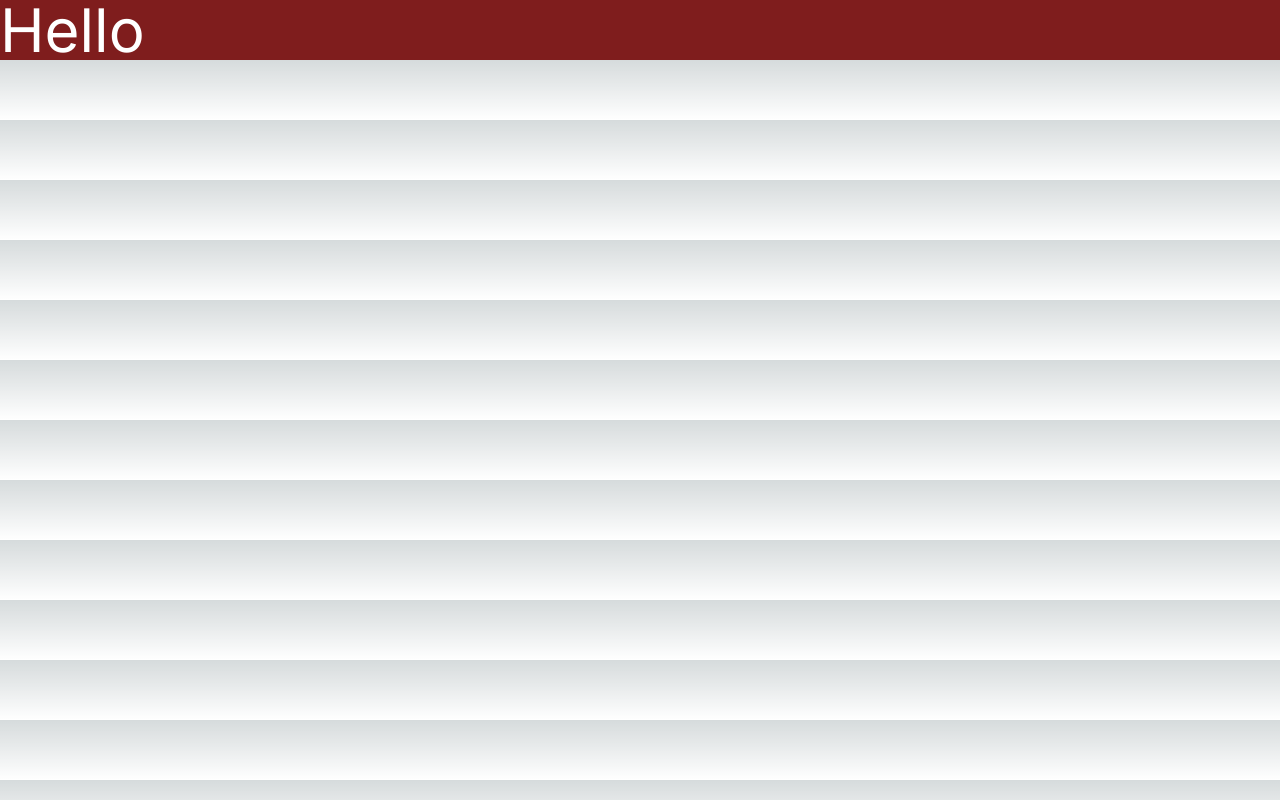
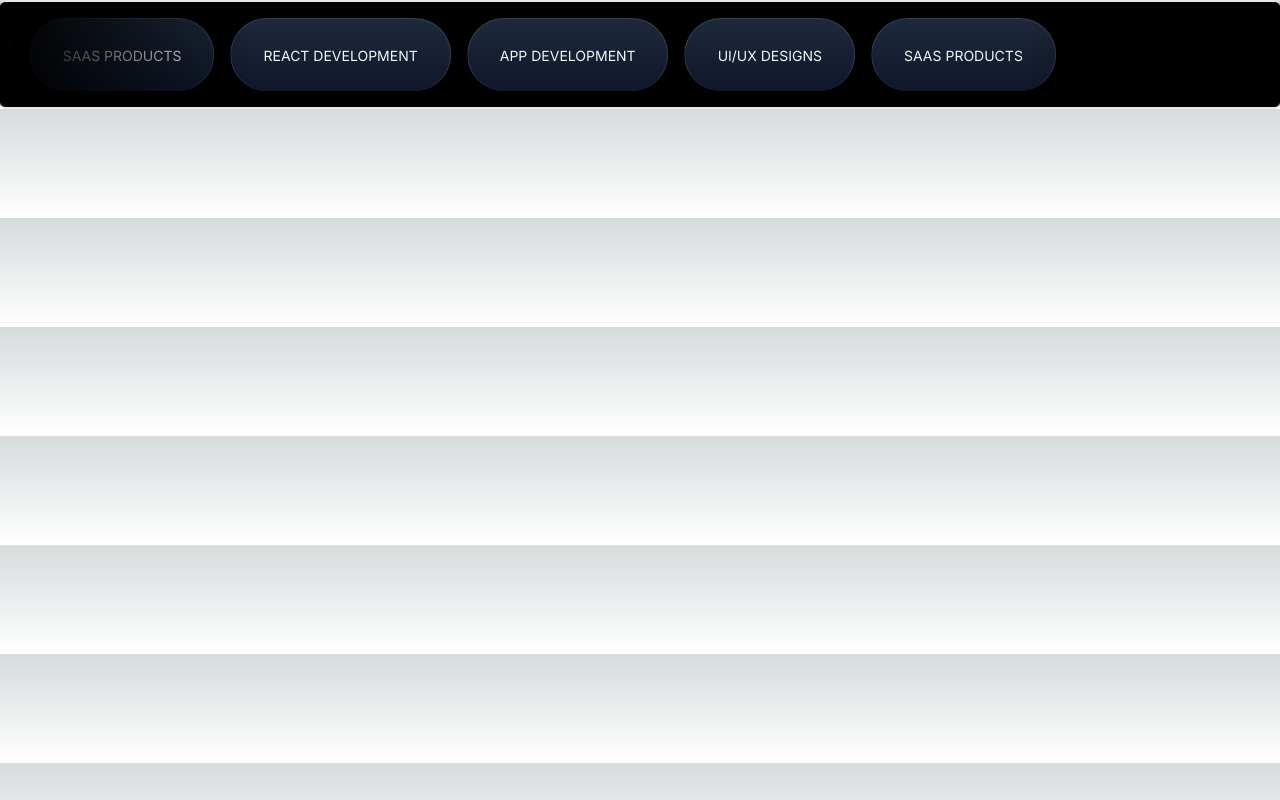
Before and after one commit to NilanchalaPanda/AGILEZINGWEB, a Next.js app: page / in a window 1280 px wide. Built offline with nearby package versions, Linux system fonts and the light colour scheme.

Commit message:
Infinite Strip added with services names

```diff
--- a/app/page.js
+++ b/app/page.js
@@ -1,3 +1,9 @@
+import { InfiniteDevelopmentStrip } from "@/components/InfinteDevelopmentStrip";
+
 export default function Home() {
-  return <h1 className="bg-red-900 text-white text-6xl">Hello</h1>;
+  return (
+    <div>
+      <InfiniteDevelopmentStrip />
+    </div>
+  );
 }
--- /dev/null
+++ b/components/InfinteDevelopmentStrip.jsx
@@ -0,0 +1,28 @@
+import { InfiniteMovingCards } from "@/components/ui/infinite-moving-cards";
+
+export function InfiniteDevelopmentStrip() {
+  return (
+    <div className="rounded-md flex flex-col antialiased bg-black border-b-2 border-t-2 dark:bg-black dark:bg-grid-white/[0.05] items-center justify-center relative overflow-hidden">
+      <InfiniteMovingCards
+        items={SERVICES}
+        direction="right"
+        speed="fast"
+      />
+    </div>
+  );
+}
+
+const SERVICES = [
+  {
+    quote: "REACT DEVELOPMENT",
+  },
+  {
+    quote: "APP DEVELOPMENT",
+  },
+  {
+    quote: "UI/UX DESIGNS",
+  },
+  {
+    quote: "SAAS PRODUCTS",
+  },
+];
--- /dev/null
+++ b/components/ui/infinite-moving-cards.jsx
@@ -0,0 +1,106 @@
+"use client";
+
+import { cn } from "@/utils/cn";
+import React, { useEffect, useState, useRef } from "react";
+
+export const InfiniteMovingCards = ({
+  items,
+  direction = "left",
+  speed = "fast",
+  pauseOnHover = true,
+  className,
+}) => {
+  const containerRef = useRef(null);
+  const scrollerRef = useRef(null);
+
+  useEffect(() => {
+    addAnimation();
+  }, []);
+
+  const [start, setStart] = useState(false);
+
+  function addAnimation() {
+    if (containerRef.current && scrollerRef.current) {
+      const scrollerContent = Array.from(scrollerRef.current.children);
+
+      scrollerContent.forEach((item) => {
+        const duplicatedItem = item.cloneNode(true);
+        if (scrollerRef.current) {
+          scrollerRef.current.appendChild(duplicatedItem);
+        }
+      });
+
+      getDirection();
+      getSpeed();
+      setStart(true);
+    }
+  }
+
+  const getDirection = () => {
+    if (containerRef.current) {
+      if (direction === "left") {
+        containerRef.current.style.setProperty(
+          "--animation-direction",
+          "forwards"
+        );
+      } else {
+        containerRef.current.style.setProperty(
+          "--animation-direction",
+          "reverse"
+        );
+      }
+    }
+  };
+
+  const getSpeed = () => {
+    if (containerRef.current) {
+      if (speed === "fast") {
+        containerRef.current.style.setProperty("--animation-duration", "20s");
+      } else if (speed === "normal") {
+        containerRef.current.style.setProperty("--animation-duration", "40s");
+      } else {
+        containerRef.current.style.setProperty("--animation-duration", "80s");
+      }
+    }
+  };
+
+  return (
+    <div
+      ref={containerRef}
+      className={cn(
+        "scroller relative z-20 max-w-7xl overflow-hidden [mask-image:linear-gradient(to_right,transparent,white_20%,white_80%,transparent)]",
+        className
+      )}
+    >
+      <ul
+        ref={scrollerRef}
+        className={cn(
+          "flex min-w-full shrink-0 gap-4 py-4 w-max flex-nowrap",
+          start && "animate-scroll",
+          pauseOnHover && "hover:[animation-play-state:paused]"
+        )}
+      >
+        {items.map((item) => (
+          <li
+            className="relative rounded-full border border-b-0 flex-shrink-0 border-slate-700 px-8 py-6"
+            style={{
+              background:
+                "linear-gradient(180deg, var(--slate-800), var(--slate-900)",
+            }}
+            key={item.name}
+          >
+            <blockquote>
+              <div
+                aria-hidden="true"
+                className="user-select-none -z-1 pointer-events-none absolute -left-0.5 -top-0.5 h-[calc(100%_+_4px)]"
+              ></div>
+              <span className="relative z-20 text-sm leading-[1.6] text-gray-100 font-normal rounded-full">
+                {item.quote}
+              </span>
+            </blockquote>
+          </li>
+        ))}
+      </ul>
+    </div>
+  );
+};
```
